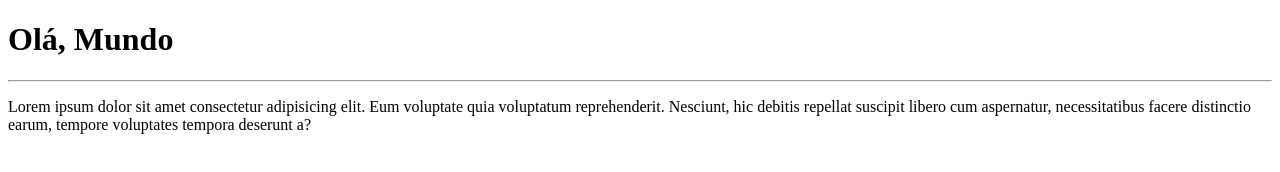
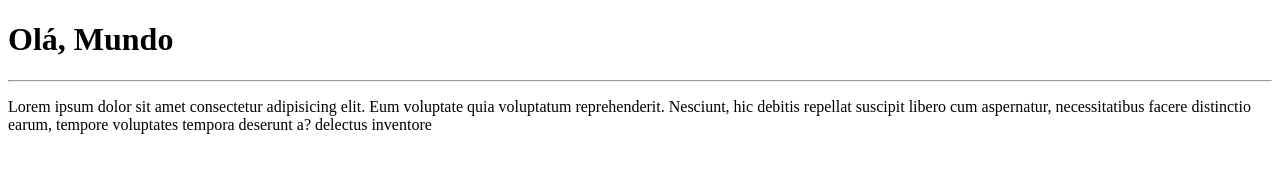
Before and after one commit to DevMarianos/Ola-Mundo, a plain HTML site: page index.html in a window 1280 px wide. Drawn offline with Linux system fonts and the light colour scheme.

```diff
--- a/index.html
+++ b/index.html
@@ -14,7 +14,7 @@
         hic debitis repellat suscipit libero cum aspernatur,
         necessitatibus facere distinctio earum,
         tempore voluptates tempora deserunt a?
-    </p>
+    delectus inventore</p>
 
 </body>
 </html>
```
